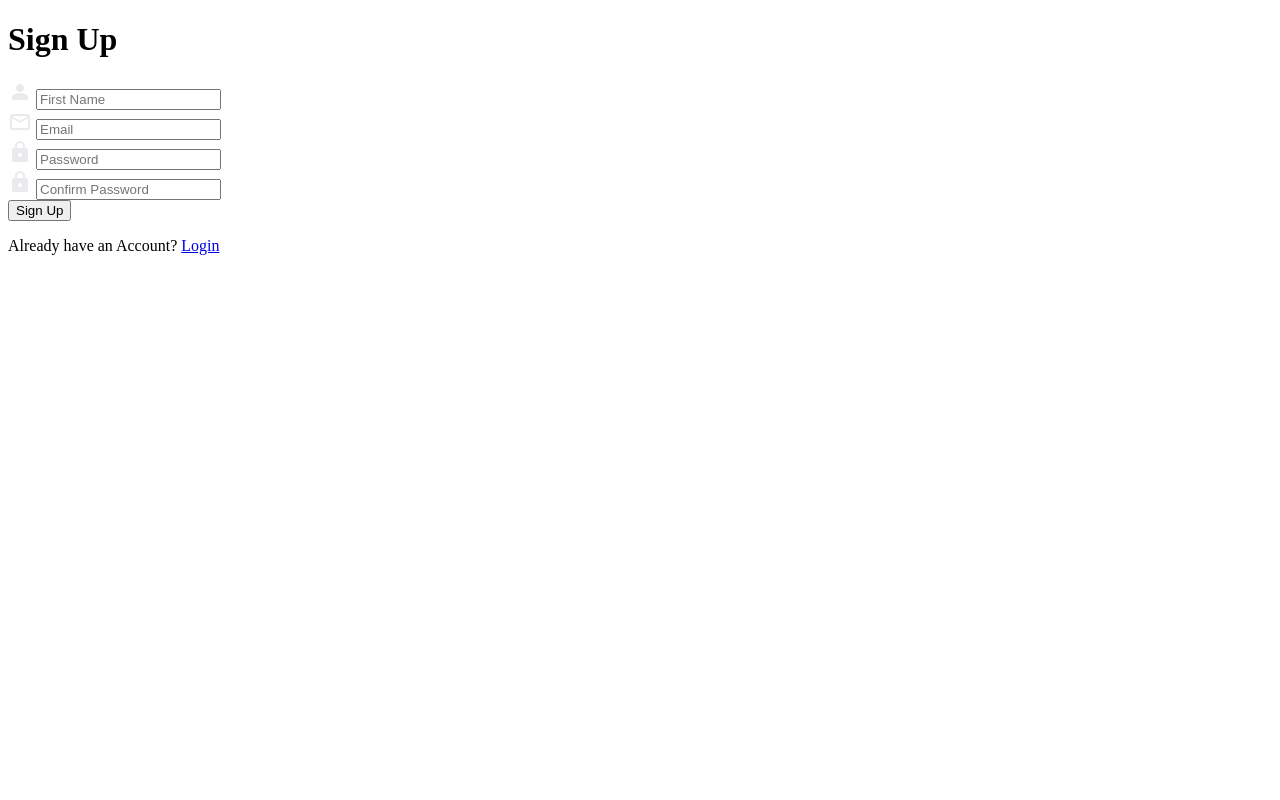
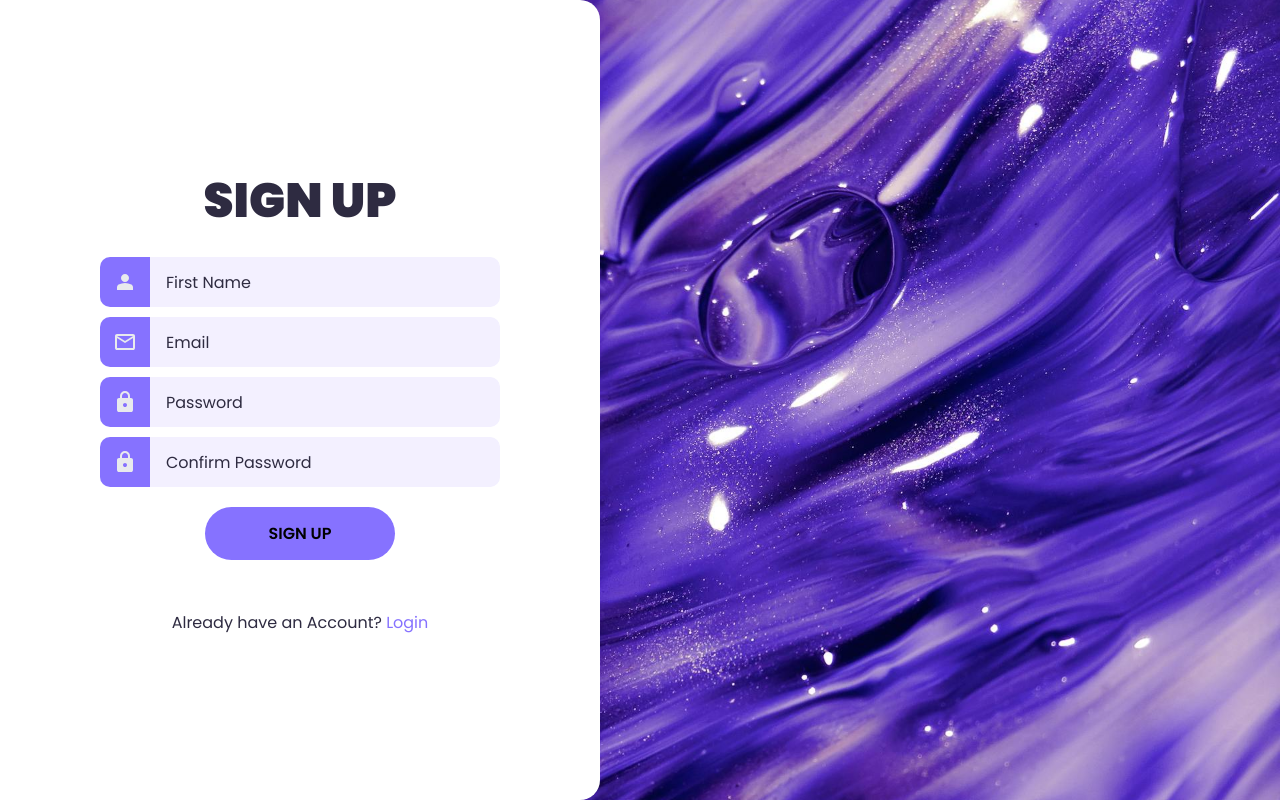
Before and after one commit to AnsarulIslam10/Signup-and-Login-page, a plain HTML site: page signup.html in a window 1280 px wide. Drawn offline with Linux system fonts and the light colour scheme.

Commit message:
css styles added

```diff
--- a/style.css
+++ b/style.css
@@ -0,0 +1,137 @@
+@import url('https://fonts.googleapis.com/css2?family=Poppins:ital,wght@0,100;0,200;0,300;0,400;0,500;0,600;0,700;0,800;0,900;1,100;1,200;1,300;1,400;1,500;1,600;1,700;1,800;1,900&display=swap');
+
+:root {
+    --accent-color: #8672FF;
+    --base-color: white;
+    --text-color: #2E2B41;
+    --input-color: #F3F0FF;
+}
+
+* {
+    margin: 0;
+    padding: 0;
+}
+
+html {
+    font-family: "Poppins", sans-serif;
+    font-size: 1rem;
+    color: var(--text-color);
+    text-align: center;
+}
+
+body {
+    min-height: 100vh;
+    background-image: url(assets/bg.jpg);
+    background-size: cover;
+    background-position: right;
+    overflow: hidden;
+}
+
+.wrapper {
+    box-sizing: border-box;
+    background-color: var(--base-color);
+    height: 100vh;
+    width: max(40%, 600px);
+    padding: 10px;
+    border-radius: 0 20px 20px 0;
+    display: flex;
+    flex-direction: column;
+    align-items: center;
+    justify-content: center;
+}
+
+h1 {
+    font-size: 3rem;
+    font-weight: 900;
+    text-transform: uppercase;
+}
+
+form {
+    width: min(400px, 100%);
+    margin-top: 20px;
+    margin-bottom: 50px;
+    display: flex;
+    flex-direction: column;
+    align-items: center;
+    gap: 10px;
+}
+
+form>div {
+    width: 100%;
+    display: flex;
+    justify-content: center;
+}
+form label{
+    flex-shrink: 0;
+    height: 50px;
+    width: 50px;
+    background-color: var(--accent-color);
+    border-radius: 10px 0 0 10px;
+    display: flex;
+    justify-content: center;
+    align-items: center;
+}
+form input{
+    box-sizing: border-box;
+    flex-grow: 1;
+    min-width: 0;
+    height: 50px;
+    padding: 1em;
+    font: inherit;
+    border-radius: 0 10px 10px 0;
+    border: 1px solid var(--input-color);
+    border-left: none;
+    background-color: var(--input-color);
+    transition: 150ms ease;
+}
+form input:hover{
+    border-color: var(--accent-color);
+}
+form input:focus{
+    outline: none;
+    border-color: var(--text-color);
+}
+div:has(input:focus) > label{
+    background-color: var(--text-color);
+}
+form input::placeholder{
+    color: var(--text-color);
+}
+form button{
+    margin-top: 10px;
+    border: none;
+    border-radius: 1000px;
+    padding: .85em 4em;
+    background-color: var(--accent-color);
+    font: inherit;
+    font-weight: 600;
+    text-transform: uppercase;
+    cursor: pointer;
+    transition: 150ms ease;
+}
+form button:hover{
+    background-color: var(--text-color);
+}
+form button:focus{
+    outline: none;
+    background-color: var(--text-color);
+}
+a{
+    text-decoration: none;
+    color: var(--accent-color);
+}
+a:hover{
+    text-decoration: underline;
+}
+form div.incorrect label{
+    background-color: red;
+}
+form div.incorrect input{
+    border-color: red;
+}
+@media(max-width: 1100px){
+    .wrapper{
+        width: min(600px, 100%);
+        border-radius: 0;
+    }
+}
```
Also changed, not shown: signup.html (+1 -1 lines).
